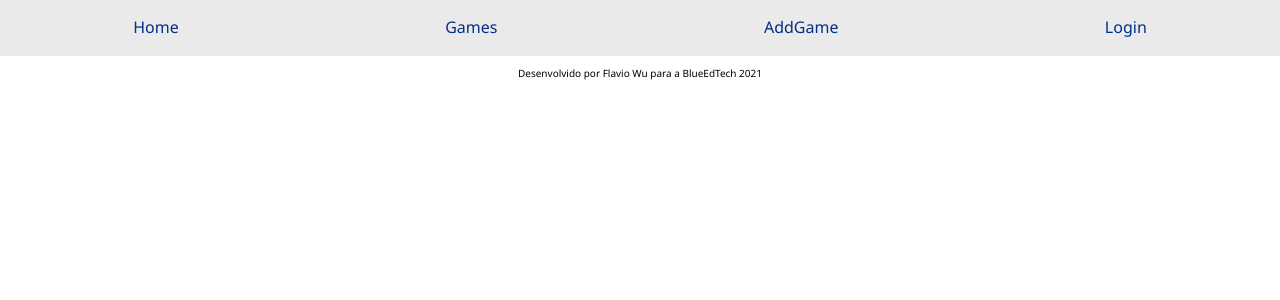
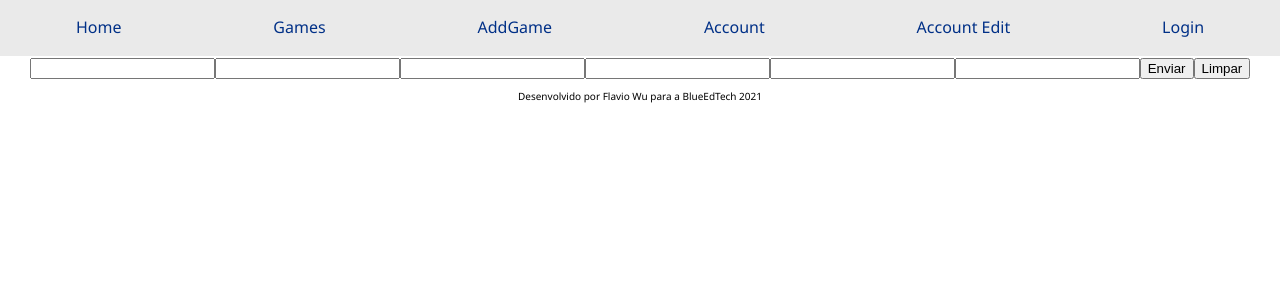
Before and after one commit to flaviowu/react-games-v2, a React (Create React App) app: page /AccountEdit in a window 1280 px wide. Shown: the top 300 px of the page. Built offline with nearby package versions, Linux system fonts and the light colour scheme.

Commit message:
refatoração GameList, GameForm, AccountForm

```diff
--- a/src/App.js
+++ b/src/App.js
@@ -4,25 +4,30 @@ import { Switch, Route } from "react-router-dom";
 import Header from "./components/Header/Header";
 import Footer from "./components/Footer/Footer";
 import Home from "./pages/Home/Home";
-import Games from "./pages/Games/Games";
+import GameList from "./pages/Games/GameList/GameList";
 import { UserContext } from "./context/UserContext";
 import Login from "./pages/Login/login";
-import AddGame from "./pages/AddGame/AddGame";
+import GameForm from "./pages/Games/GameForm/GameForm";
+import AccountView from "./pages/Account/AccountView/AccountView";
+import AccountForm from "./pages/Account/AccountForm/AccountForm";
 
 function App() {
   const [user, setUser] = useState();
+  const [profile, setProfile] = useState();
 
   return (
-    <UserContext.Provider value={{ user, setUser }}>
+    <UserContext.Provider value={{ user, setUser, profile, setProfile }}>
       <div className="App">
-        <div classname="navbar">
+        <div className="navbar">
           <Header />
         </div>
         <div className="body">
           <Switch>
             <Route exact path="/" component={Home} />
-            <Route exact path="/AddGame" component={AddGame} />
-            <Route exact path="/Games" component={Games} />
+            <Route exact path="/AccountView" component={AccountView} />
+            <Route exact path="/AccountEdit" component={AccountForm} />
+            <Route exact path="/AddGame" component={GameForm} />
+            <Route exact path="/Games" component={GameList} />
             <Route exact path="/Login" component={Login} />
           </Switch>
         </div>
--- a/src/components/GameList/GameList.css
+++ /dev/null
@@ -1,20 +0,0 @@
-.gameList {
-  display: -webkit-box;
-  display: -ms-flexbox;
-  display: flex;
-  -webkit-box-orient: horizontal;
-  -webkit-box-direction: normal;
-      -ms-flex-direction: row;
-          flex-direction: row;
-  -ms-flex-wrap: wrap;
-      flex-wrap: wrap;
-  -webkit-box-align: center;
-      -ms-flex-align: center;
-          align-items: center;
-  -webkit-box-pack: justify;
-      -ms-flex-pack: justify;
-          justify-content: space-between;
-  height: 100%;
-  padding: 1rem 2rem 1rem 2rem;
-}
-/*# sourceMappingURL=GameList.css.map */
--- a/src/components/Header/Header.jsx
+++ b/src/components/Header/Header.jsx
@@ -15,7 +15,6 @@ function Header() {
 
   return (
     <div className="header">
-      {user}
       <ul className="nav-list">
         <li>
           <Link to="/">Home</Link>
@@ -26,6 +25,12 @@ function Header() {
         </li>
         <li>
           <Link to="/AddGame">AddGame</Link>
+        </li>
+        <li>
+          <Link to="/AccountView">Account</Link>
+        </li>
+        <li>
+          <Link to="/AccountEdit">Account Edit</Link>
         </li>
 
         {user ? (
--- /dev/null
+++ b/src/pages/Account/AccountForm/AccountForm.jsx
@@ -0,0 +1,26 @@
+import React from 'react'
+
+function AccountForm() {
+
+    function handleSubmit(){
+        return
+    }
+
+    return (
+        <div className="accountForm">
+            <form className="accountForm-form" onSubmit={handleSubmit}>
+                <input type="text" name="name"/>
+                <input type="text" name="lastname"/>
+                <input type="email" name="email"/>
+                <input type="text" name="cpf"/>
+                <input type="password" name="password1"/>
+                <input type="password" name="password2"/>
+                <input type="submit" value="Enviar"/>
+                <input type="reset" value="Limpar"/>
+            </form>
+
+        </div>
+    )
+}
+
+export default AccountForm
--- /dev/null
+++ b/src/pages/Account/AccountView/AccountView.jsx
@@ -0,0 +1,28 @@
+import React, { useEffect, useState, useContext } from "react";
+import { UserContext } from "../../../context/UserContext";
+
+function AccountView() {
+  const { user, setUser } = useContext(UserContext);
+
+  useEffect(() => {
+    console.log(user);
+  }, []);
+
+  return (
+    <div>
+      {user ? (
+        <>
+          <h2>Página Usuário</h2>
+          <h4>{user.name}</h4>
+          <h4>{user.lastname}</h4>
+        </>
+      ) : (
+        <>
+          <h2>Não há Usuário Logado</h2>
+        </>
+      )}
+    </div>
+  );
+}
+
+export default AccountView;
--- a/src/pages/AddGame/AddGame.jsx
+++ b/src/pages/Games/GameForm/GameForm.jsx
@@ -1,5 +1,5 @@
 import React, { useEffect, useState } from "react";
-import { api } from "../../util/api/api";
+import { api } from "../../../util/api/api";
 
 function AddGame() {
   const [genres, setGenres] = useState([]);
--- a/src/pages/Games/Games.jsx
+++ /dev/null
@@ -1,12 +0,0 @@
-import React from "react";
-import GameList from "../../components/GameList/GameList";
-
-function Games() {
-  return (
-    <div>
-        <GameList />
-    </div>
-  );
-}
-
-export default Games;
--- a/src/pages/Login/login.jsx
+++ b/src/pages/Login/login.jsx
@@ -1,19 +1,36 @@
 import React, { useContext } from 'react';
 import { UserContext } from "../../context/UserContext";
+import { api } from "../../util/api/api"
 
 function Login() {
-    const { user, setUser } = useContext(UserContext)
+    const { user, setUser, profile, setProfile } = useContext(UserContext)
+
     const handleSubmit = (e) => {
         e.preventDefault()
-        setUser(e.target.username.value)
+        const accountId = e.target.username.value;
+
+        const loadAccount = async (id) => {
+            const response = await api.buildApiGetRequest(api.readAccountByIdUrl(id))
+            const result = await response.json()
+            console.log(result)
+            setUser(result)
+        }
+
+        loadAccount(accountId)
     }
 
     return (
         <div className="login-form">
             <form name="login" onSubmit={handleSubmit}>
-                <input type="text" name="username" placeholder={user}/>
+                <input type="text" name="username" placeholder="id da conta"/>
                 <button type="submit">Login</button>
             </form>
+            {user? <div> {user.profiles.map(profile => {
+                return <img key={profile.id} src={profile.image} alt={profile.name} onClick={()=> {setProfile({...profile})}}></img>
+            })} </div> : ('')
+
+            }
+
         </div>
     )
 }
--- a/src/util/api/api.js
+++ b/src/util/api/api.js
@@ -6,7 +6,10 @@ export const api = {
 
     readGameByIdUrl: (id) => `${api.baseUrl}/game/${id}`,
 
-    //endpoint ref gerenros
+    // endpoint ref Contas de Usuário
+    readAccountByIdUrl: (id) => `${api.baseUrl}/account/${id}`,
+
+    //endpoint ref generos de jogos
 
     readAllGenresUrl: () => `${api.baseUrl}/genre/`,
 
```
Also changed, not shown: src/components/GameList/GameList.scss (deleted, +0 -9 lines), src/pages/Games/GameList/GameList.jsx (renamed from src/components/GameList/GameList.jsx, +5 -6 lines).
